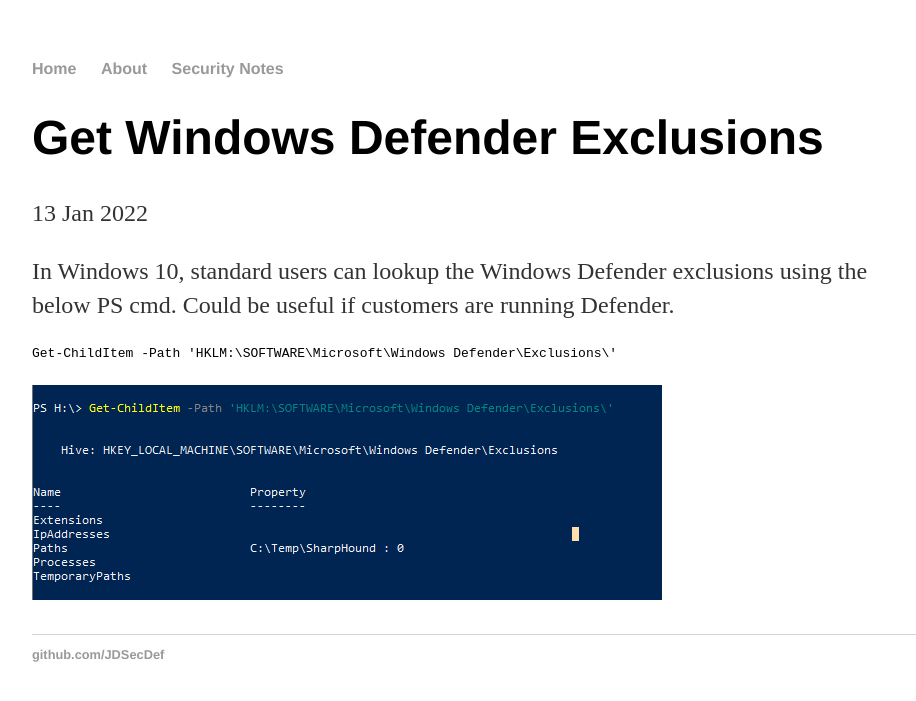
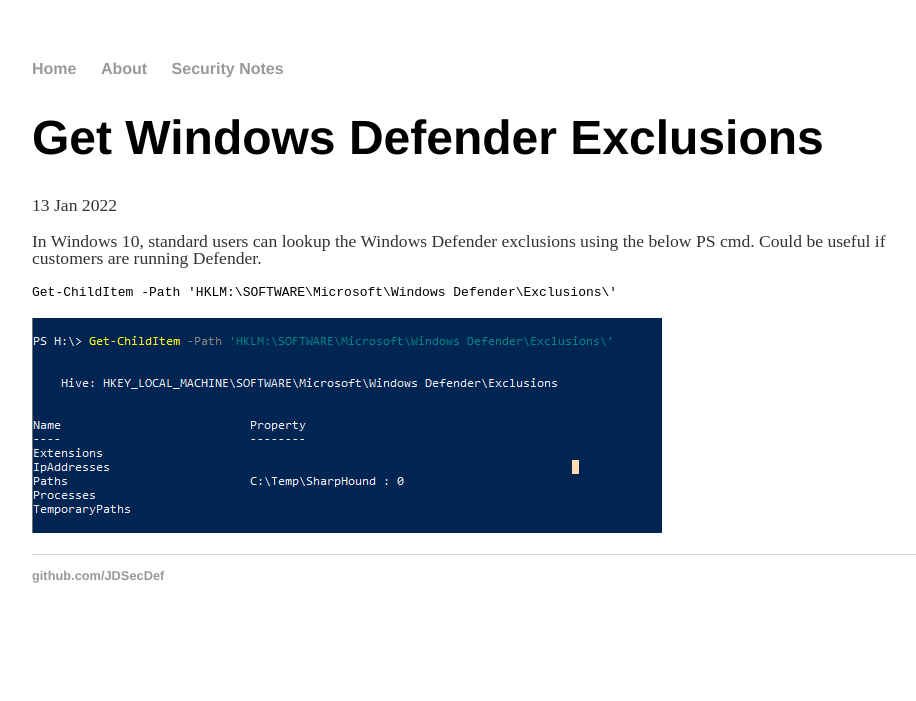
Before and after one commit to JDSecDef/JDSecDef.github.io, a Jekyll site: the page built from _posts/2022-01-13-Get Windows Defender Exclusions.md, in a window 1280 px wide. Shown: the top 701 px of the page, without its empty margins (160-1076 px from the left). Built offline with Jekyll 4.4.1, drawn with Linux system fonts in a browser that asks for light colours; Markdown is read by kramdown in place of the engine named in the settings.

Commit message:
Site updates.

```diff
--- a/_config.yml
+++ b/_config.yml
@@ -1,3 +1,8 @@
 name: JDSecDef
-markdown: karmdown
+markdown: kramdown
 permalink: /blog/:year/:month/:day/:title
+
+kramdown:
+  input: GFM
+  auto_ids: true
+  syntax_highlighter: rouge
--- a/_posts/2022-01-13-Get Windows Defender Exclusions.md
+++ b/_posts/2022-01-13-Get Windows Defender Exclusions.md
@@ -6,6 +6,8 @@
 
 <p>In Windows 10, standard users can lookup the Windows Defender exclusions using the below PS cmd. Could be useful if customers are running Defender.</p>
 
-<pre><code>Get-ChildItem -Path 'HKLM:\SOFTWARE\Microsoft\Windows Defender\Exclusions\'</code></pre>
+~~~powershell
+Get-ChildItem -Path 'HKLM:\SOFTWARE\Microsoft\Windows Defender\Exclusions\'
+~~~
 
-![useful image]({{ https://jdsecdef.github.io/ }}/assets/image.png)
+![PowerShell-Get-ChildItem-Output](/assets/PSgetchilditem.png)
--- a/css/main.css
+++ b/css/main.css
@@ -24,8 +24,8 @@
     font-family:'Helvetica', 'Arial', 'Sans-Serif';
 }
 p {
-    font-size: 1.5em;
-    line-height: 1.4em;
+    font-size: 1.1em;
+    line-height: 1.0em;
     color: #333;
 }
 footer {
```
Also changed, not shown: _posts/2021-12-22-AD-Module-Without-RSAT.md (+4 -2 lines), assets/PSgetchilditem.png (renamed from assets/image.png).
